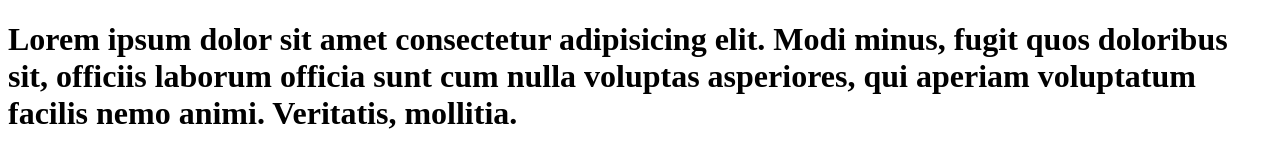
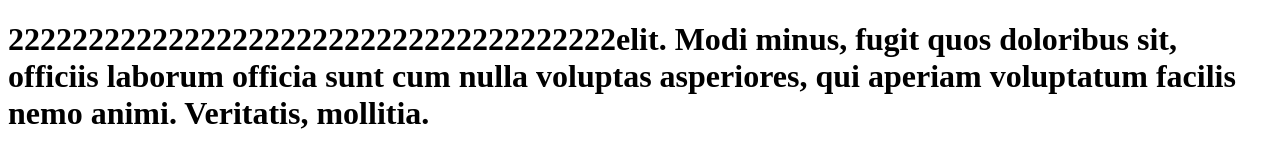
Before and after one commit to magatoDev/testingGit, a plain HTML site: page index.html in a window 1280 px wide. Drawn offline with Linux system fonts and the light colour scheme.

Commit message:
agregue DOS

```diff
--- a/index.html
+++ b/index.html
@@ -6,7 +6,7 @@
 </head>
 
 <body>
-    <h1>Lorem ipsum dolor sit amet consectetur adipisicing elit. Modi minus, fugit quos doloribus sit, officiis laborum
+    <h1>22222222222222222222222222222222222222elit. Modi minus, fugit quos doloribus sit, officiis laborum
         officia sunt cum nulla voluptas asperiores, qui aperiam voluptatum facilis nemo animi. Veritatis, mollitia.</h1>
 </body>
 
```
